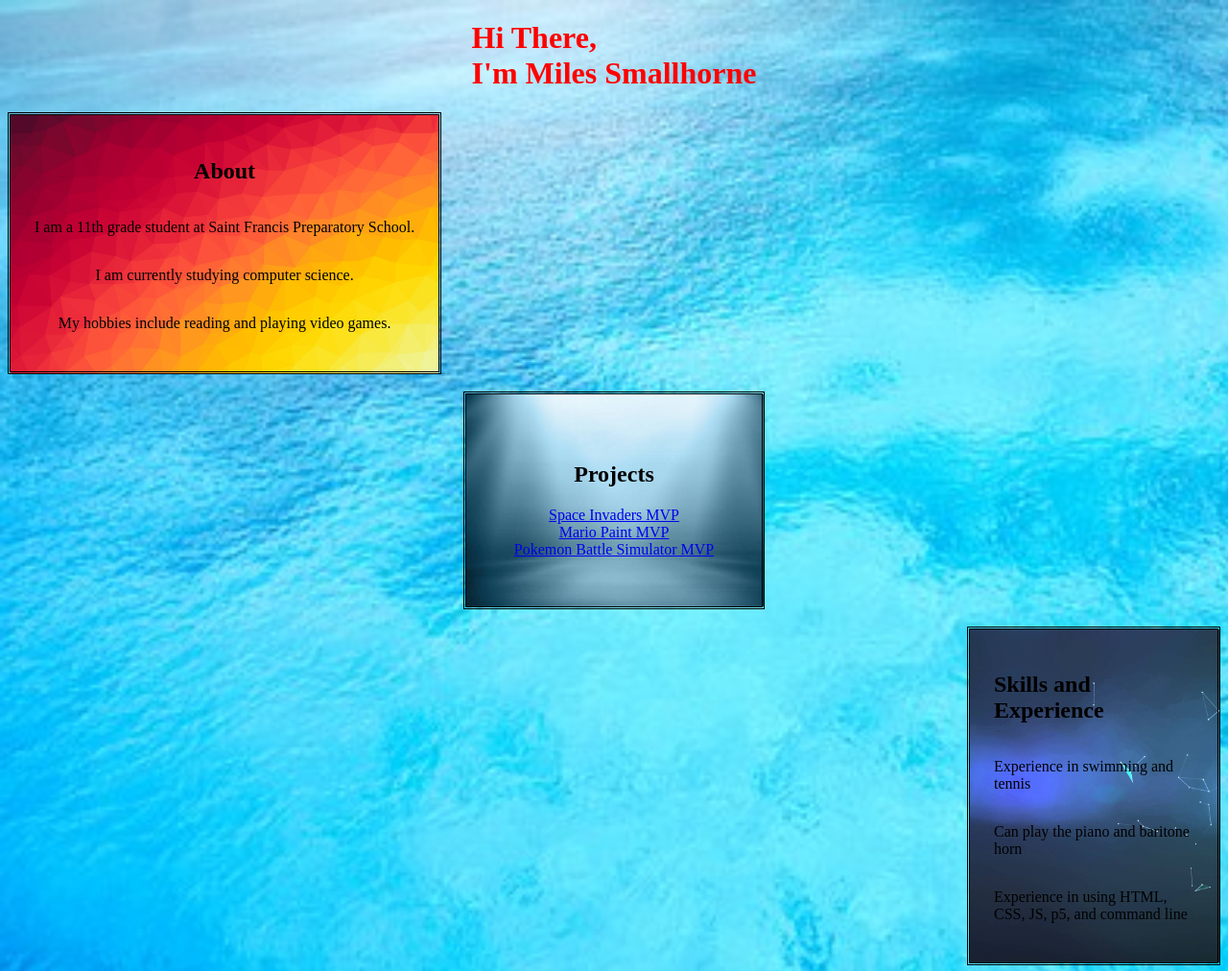
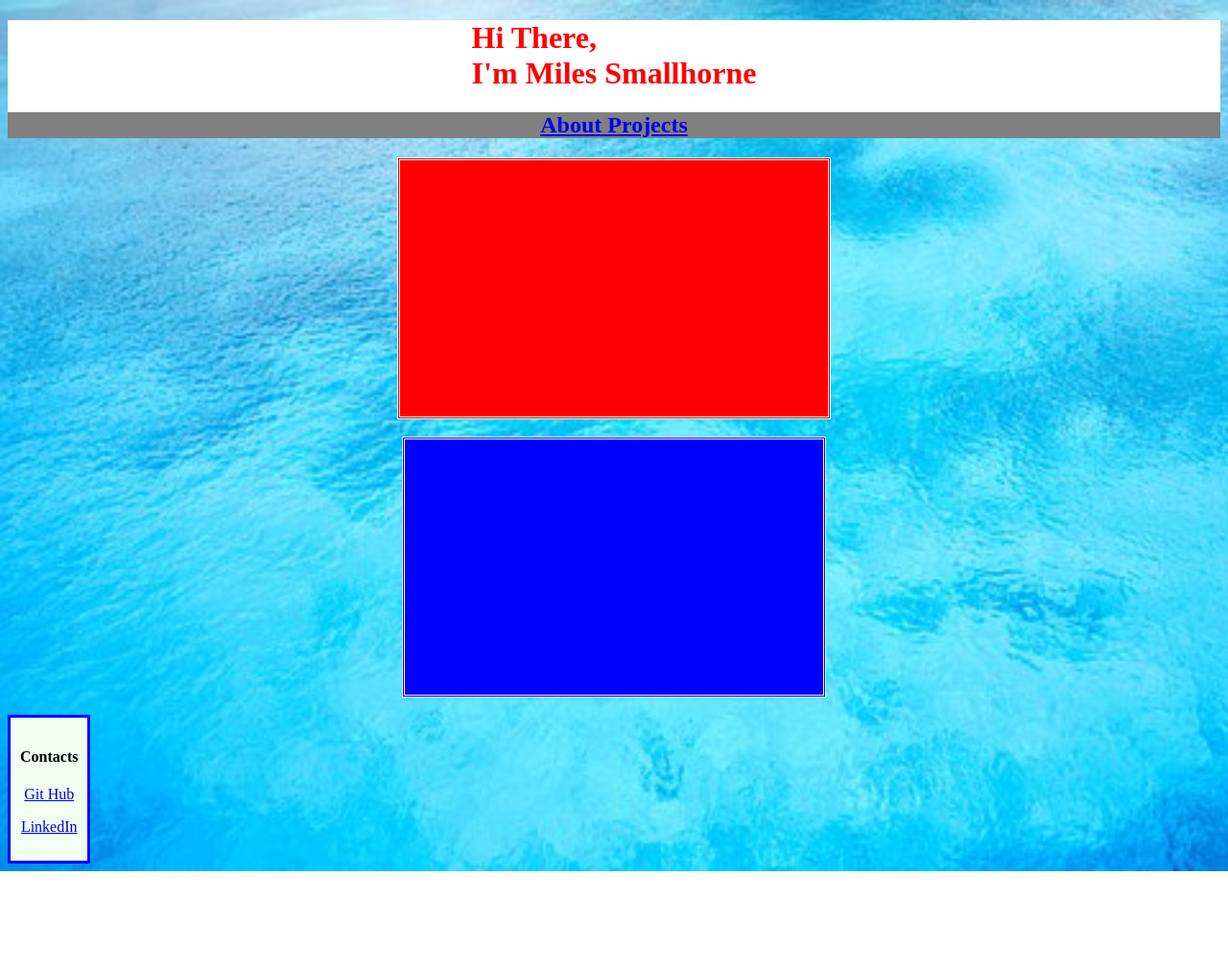
Before and after one commit to Redthefox/Redthefox.github.io, a plain HTML site: page index.html in a window 1280 px wide. Shown: the top 1012 px of the page at 96% size. After the commit the page ends 908 px from the top, so only its background shows below. Drawn offline with nearby package versions, Linux system fonts and the light colour scheme.

Commit message:
Revamped

```diff
--- a/index.html
+++ b/index.html
@@ -1,14 +1,20 @@
+<!-- "Pick a Prior Project Assignment" -->
 <!DOCTYPE html>
 <html lang="en">
 <head>
     <meta charset="UTF-8">
-    <meta name="viewport" content="width=device-width, initial-scale=1.0">
+    <meta name="viewport" content="width=device-width, initial-scale=1">
     <meta http-equiv="X-UA-Compatible" content="ie=edge">
     <title>Miles Smallhorne</title>
     <link rel="stylesheet" href="style.css">
+    <script src="main.js" defer></script>
+    <script src="https://cdnjs.cloudflare.com/ajax/libs/p5.js/0.6.1/p5.js" defer></script>
 </head>
 <body>
-    <h1 class="Name">Hi There, <br>I'm Miles Smallhorne</h1>
+   <div class="Top">
+    <h1 class="Name">Hi There, <br>I'm Miles Smallhorne </h1>
+    <h2 class="nav"><a href="./index.html">About </a><a href="./new_page.html">Projects</a></h2>
+</div>
    <div class="Boxes">
     <div class="about">
         <h2>About</h2>
@@ -16,19 +22,6 @@
         <p>My hobbies include reading and playing video games. </p>
     </div>
     <br>
-    <div class="projects">
-        <h2>Projects</h2>
-    <div class="Invaders">
-        <a href="https://redthefox.github.io/Space-Invaders-MVP/">Space Invaders MVP</a>
-</div>
-    <div class="Mario">
-        <a href="https://redthefox.github.io/Mario-Paint/">Mario Paint MVP</a>
-</div>
-    <div class="Pokemon">
-        <a href="https://redthefox.github.io/pokemonBattle/">Pokemon Battle Simulator MVP</a>
-</div>
-</div>
-   <br>
     <div class="Skills">
         <h2>Skills and Experience</h2>
         <p> Experience in swimming and tennis</p>
@@ -39,10 +32,10 @@
 </div>
 
 <div class="Contact">
-<a href="https://github.com/Redthefox">Git Hub</a>
-
-<p><a href="https://www.linkedin.com/in/miles-smallhorne-4a2225168/">LinkedIn</a></p>
+    <h4>Contacts</h4>
+    <a href="https://github.com/Redthefox">Git Hub</a>
+    <p><a href="https://www.linkedin.com/in/miles-smallhorne-4a2225168/">LinkedIn</a></p>
 </div>
-
+<!-- <ul id="test"><li>pie</li> </ul> -->
 </body>
 </html>
--- /dev/null
+++ b/main.js
@@ -0,0 +1,37 @@
+// let test = document.getElementById("test");
+
+// test.addEventListener("mouseenter", function(
+//     event){
+//         event.target.style.color = "crimson";
+
+//         setTimeout(function(){
+//             event.target.style.color = "green";
+//         }, 500);
+//     }, false);
+// onmouseover=document.getElementsByClassName('about')[0].style.backgroundColor='Blue';
+// document.getElementsByClassName("about")[0].onmouseover = function() {mouseOver()};
+// document.getElementsByClassName("about")[0].onmouseout = function() {mouseOut()};
+
+// function mouseOver() {
+//     document.getElementsByClassName("about")[0].style.css.background.color = "red";
+// }
+
+// function mouseOut() {
+//     document.getElementsByClassName("about")[0].style.css.background.color = "black";
+// }
+
+let about = document.getElementsByClassName("about")[0];
+let skills = document.getElementsByClassName("Skills")[0];
+// let projects = document.getElementsByClassName("projects")[0];
+
+about.addEventListener("mouseover", function( event ){
+    event.target.style.color = "black";
+});
+
+skills.addEventListener("mouseover", function ( event ){
+    event.target.style.color = "white";
+});
+
+// projects.addEventListener("mouseover", function ( event ){
+//     event.target.style.color = "black";
+// });
--- a/style.css
+++ b/style.css
@@ -3,9 +3,19 @@ body{
     background-repeat: no-repeat;
     background-size: cover;
 }
+.Top{
+    display: block;
+    background-color: white;
+    margin-top: 0px;
+}
+.nav{
+color: red;
+text-align: center;
+background-color: grey;
+}
 .Boxes{
-    display: inline-flex;
-    flex-flow: column nowrap;
+    display: flex;
+    flex-flow: column wrap;
 }
 .Name{
     display: flex;
@@ -15,40 +25,59 @@ body{
 .about{
     display: inline-flex;
     border-style: double;
-    background-image: url(miles/html-color-codes-color-tutorials-hero-00e10b1f.jpg);
+    border-color: aliceblue;
+    background-color: red;
+    color: red;
+    /* background-image: url(miles/html-color-codes-color-tutorials-hero-00e10b1f.jpg);
     background-repeat: no-repeat;
-    background-size:cover;
+    background-size:cover;  */
     justify-content: center;
     align-items: center;
-    flex-flow: column nowrap;
-    align-self: flex-start;
+    flex-flow: column wrap;
     padding: 25px;
+    align-self: center;
 }
 .projects{
     display: inline-flex;
     border-style: double;
-    background-image: url(miles/523159398-612x612.jpg);
+    border-color: aliceblue;
+    background-color: green;
+    color: black;
+    justify-content: center;
+    align-items:center;
+    flex-flow: column wrap;
+    padding: 25px;
+    align-self: center;
+    /* background-image: url(miles/523159398-612x612.jpg);
     background-repeat: no-repeat;
-    background-size:cover;
+    background-size:cover;  */
+    /* justify-content: center;
+    align-items: center;
+    align-content: center;
+    flex-flow: column wrap;
+    padding: 50px;
+    align-self: center;  */
+}
+.Pro2{
+    display: flex;
+    color: red;
     justify-content: center;
     align-items: center;
-    flex-flow: column nowrap;
-    padding: 50px;
-    align-self: center;
 }
 .Skills{
     display: inline-flex;
     border-style: double;
-    background-image:url(miles/maxresdefault.jpg);
+    border-color: aliceblue;
+    background-color: blue;
+    color: blue;
+    /* background-image:url(miles/maxresdefault.jpg);
     background-repeat: no-repeat;
-    background-size:cover;
+    background-size:cover;  */
     justify-content: center;
     align-items: center;
-    flex-flow: column nowrap;
-    align-self: flex-end;
+    flex-flow: column wrap;
+    align-self: center;
     padding: 25px;
-    margin-left: 1000px;
-
 }
 .Contact{
     display: inline-flex;
@@ -57,5 +86,15 @@ body{
     background-color: honeydew;
     padding: 10px;
     justify-content: center;
-    align-self: center;
+    /* align-content: space-between; */
+    align-items: center;
+    flex-flow: column wrap;
 }
+@viewport {
+    width: device-width;
+    zoom: 1.0;
+}
+/* @media screen and (max-width: 320px){
+}{
+   display: flex;
+} */
```
Also changed, not shown: new_page.html (added, +39 -0 lines), 1 other file.
